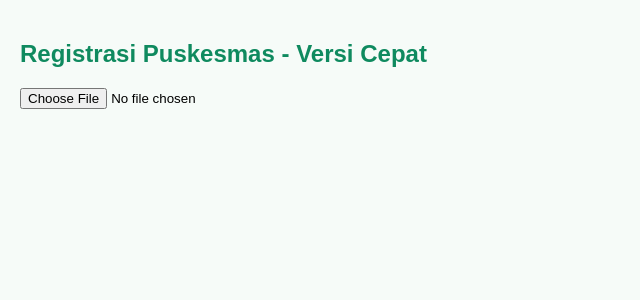
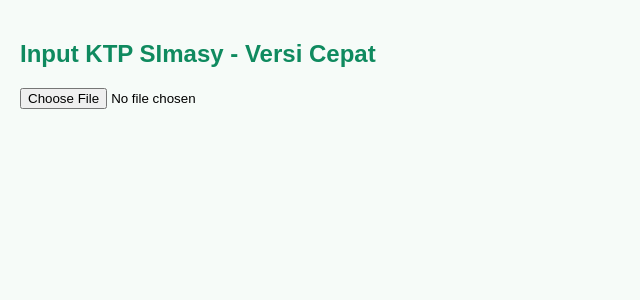
Before and after one commit to edriv2014-prog/input-simasy, a Next.js app in the folder frontend/: page / in a window 1280 px wide. Shown: the top 300 px of the page, without its empty margins (0-640 px from the left). Built offline with nearby package versions, Linux system fonts and the light colour scheme.

Commit message:
add typescript types biar build lolos

```diff
--- a/frontend/app/page.tsx
+++ b/frontend/app/page.tsx
@@ -49,7 +49,7 @@ export default function Page(){
 
   return(
     <div style={{padding:20}}>
-      <h2 style={{color:"#0F8A5F"}}>Registrasi Puskesmas - Versi Cepat</h2>
+      <h2 style={{color:"#0F8A5F"}}>Input KTP SImasy - Versi Cepat</h2>
       <input type="file" accept="image/*" onChange={handleUpload} />
       <p style={{fontSize:12, color:"orange"}}>{progress}</p>
       {preview && <img src={preview} style={{maxWidth:400, marginTop:10}} />}
```
